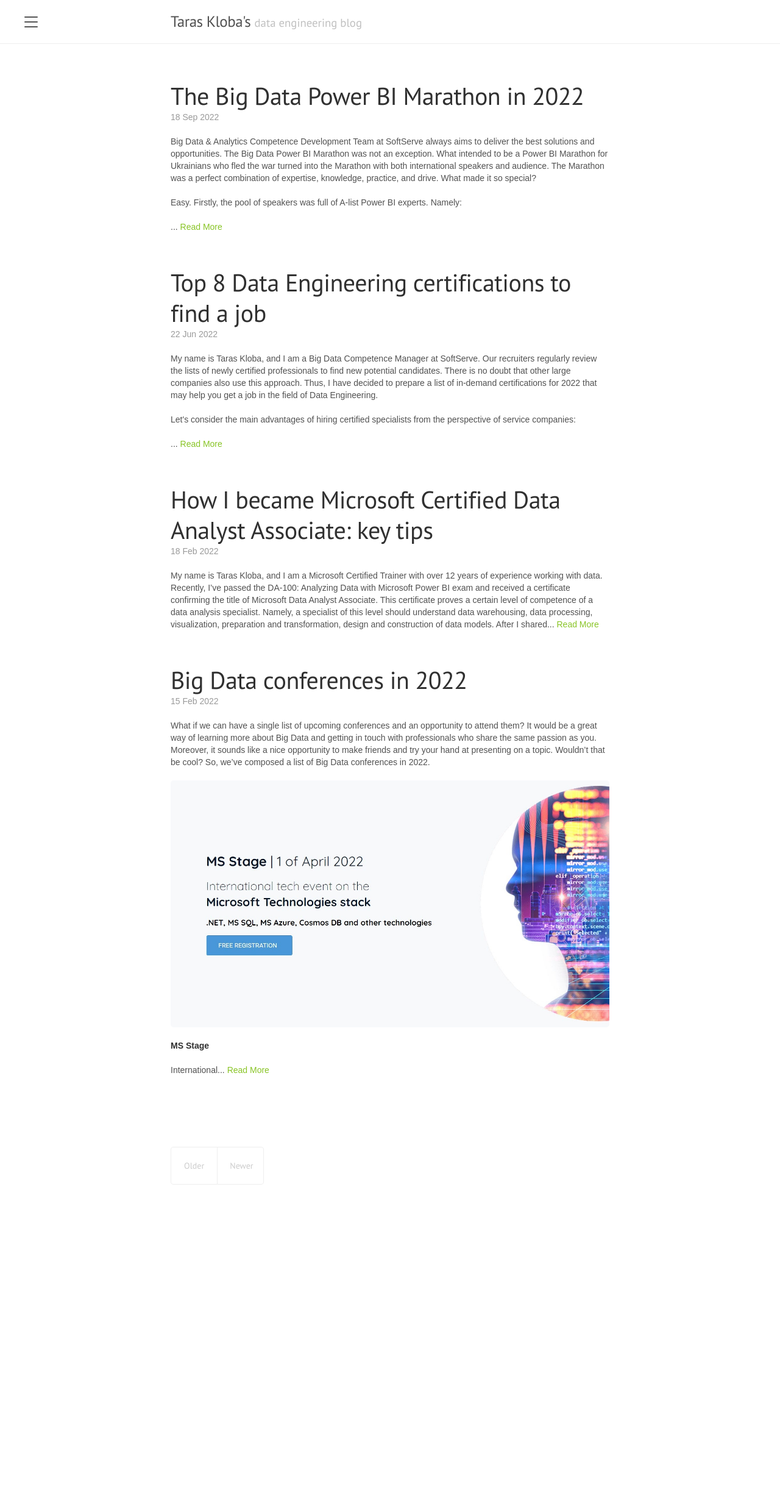
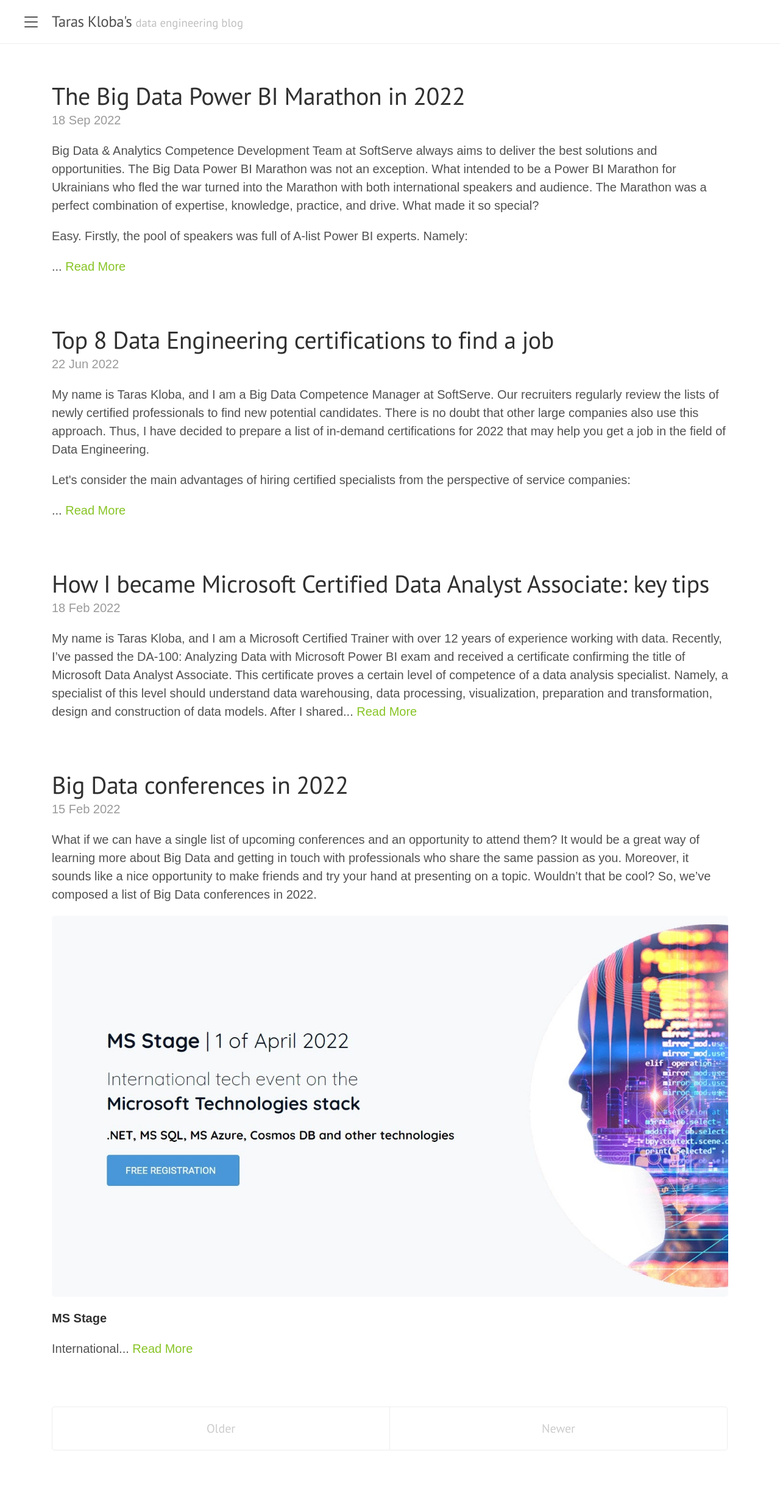
Before and after one commit to kloba/kloba.github.io, a Jekyll site: the page built from index.html, in a window 1280 px wide. Shown: the whole page at 61% size. Built offline with Jekyll 4.4.1, drawn with Linux system fonts in a browser that asks for light colours; nearby versions of some CDN libraries; the list of posts is cut into pages by our own code; before the commit the page ends 2008 px from its top, so only the background shows below that.

Commit message:
Change css

```diff
--- a/_includes/head.html
+++ b/_includes/head.html
@@ -16,13 +16,13 @@
     <link rel="canonical" href="{{ page.url | absolute_url }}">
     {% endif %}
 
-    <link href="//maxcdn.bootstrapcdn.com/bootstrap/3.3.0/css/bootstrap.min.css" rel="stylesheet">
     <link rel="stylesheet" href="//maxcdn.bootstrapcdn.com/font-awesome/4.5.0/css/font-awesome.min.css">
 
     <link rel="stylesheet" href="{{ '/public/css/poole.css' | absolute_url }}">
     <link rel="stylesheet" href="{{ '/public/css/syntax.css' | absolute_url }}">
     <link rel="stylesheet" href="{{ '/public/css/lanyon.css' | absolute_url }}">
     <link rel="stylesheet" href="{{ '/public/css/my.css' | absolute_url }}">
+    <link rel="stylesheet" href="{{ '/public/css/bootstrap-grid.min.css' | absolute_url }}">
     <link rel="stylesheet" href="https://fonts.googleapis.com/css?family=PT+Serif:400,400italic,700%7CPT+Sans:400">
 
     <link rel="apple-touch-icon-precomposed" sizes="144x144" href="{{ '/public/apple-touch-icon-precomposed.png' | absolute_url }}">
```
Also changed, not shown: public/css/bootstrap-grid.min.css (added).
